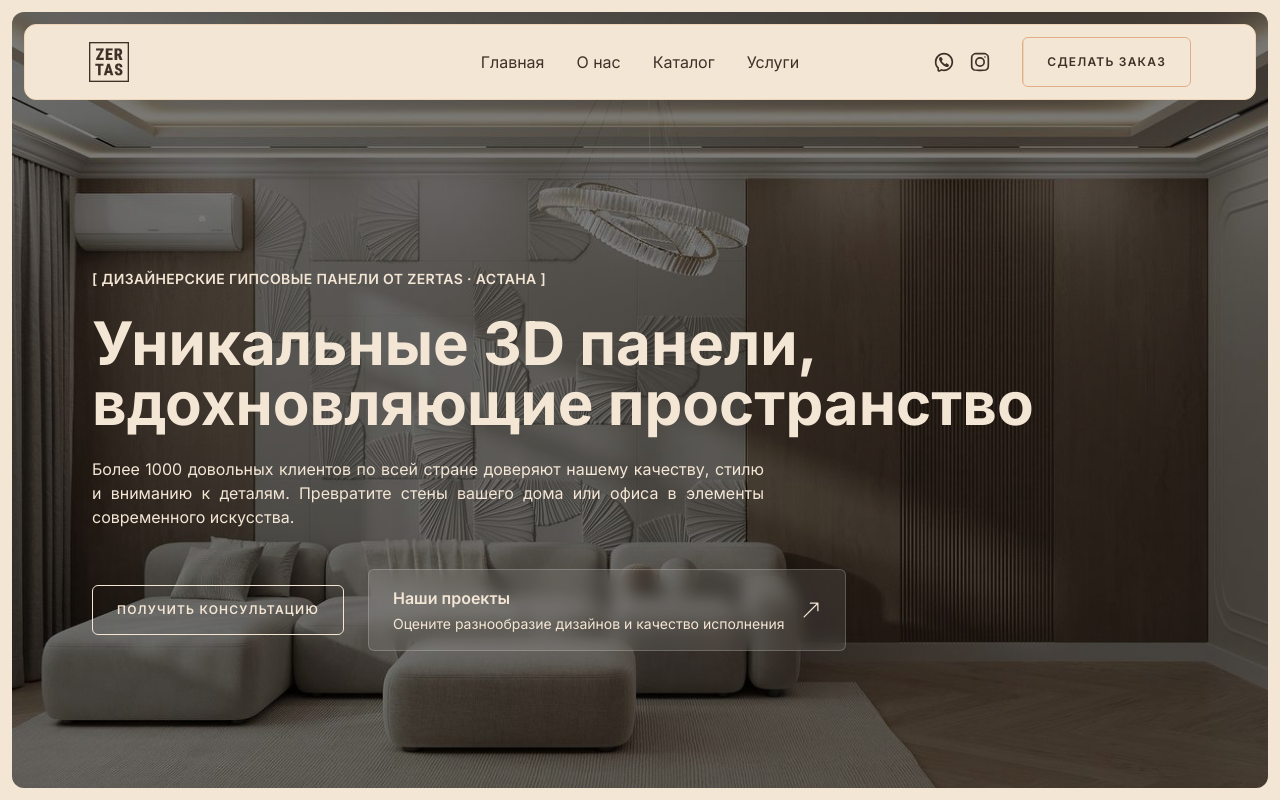
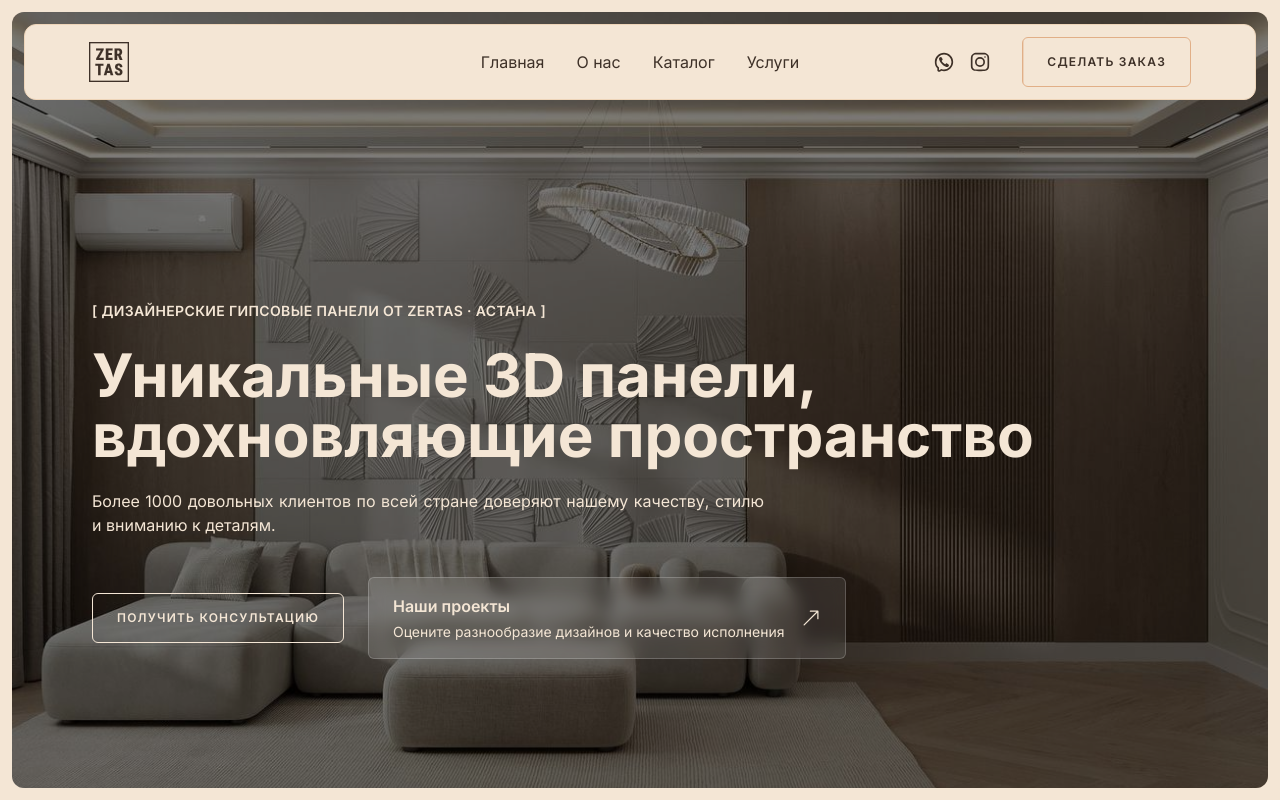
Before and after one commit to burhan-isabaev/zertas-dev, a React (Vite) app: page / in a window 1280 px wide. Shown: the top 800 px of the page. Built offline with nearby package versions, Linux system fonts and the light colour scheme.

Commit message:
fix margins

```diff
--- a/package.json
+++ b/package.json
@@ -4,7 +4,7 @@
   "version": "0.0.0",
   "type": "module",
   "scripts": {
-    "dev": "vite",
+    "dev": "vite --host",
     "build": "vite build",
     "lint": "eslint .",
     "preview": "vite preview"
--- a/src/sections/hero.jsx
+++ b/src/sections/hero.jsx
@@ -15,8 +15,8 @@ function Hero() {
         aria-hidden="true"
       />
 
-      <div className="absolute mt-30 inset-0 flex items-end lg:items-center px-6 lg:px-20 ">
-        <div className="max-w-5xl space-y-6 mb-15 lg:mb-0 z-10">
+      <div className="absolute mt-40 inset-0 flex items-end lg:items-center px-6 lg:px-20 ">
+        <div className="max-w-5xl space-y-6 mb-5 lg:mb-0 z-10">
           <SectionHeader
             text={"Дизайнерские гипсовые панели от Zertas · Астана"}
             isLight
@@ -28,8 +28,7 @@ function Hero() {
 
           <p className="text-md max-w-2xl text-[#f4e6d5] text-justify">
             Более 1000 довольных клиентов по всей стране доверяют нашему
-            качеству, стилю и вниманию к деталям. Превратите стены вашего дома
-            или офиса в элементы современного искусства.
+            качеству, стилю и вниманию к деталям.
           </p>
 
           <div className="flex flex-col sm:flex-row gap-6 pt-4">
```
